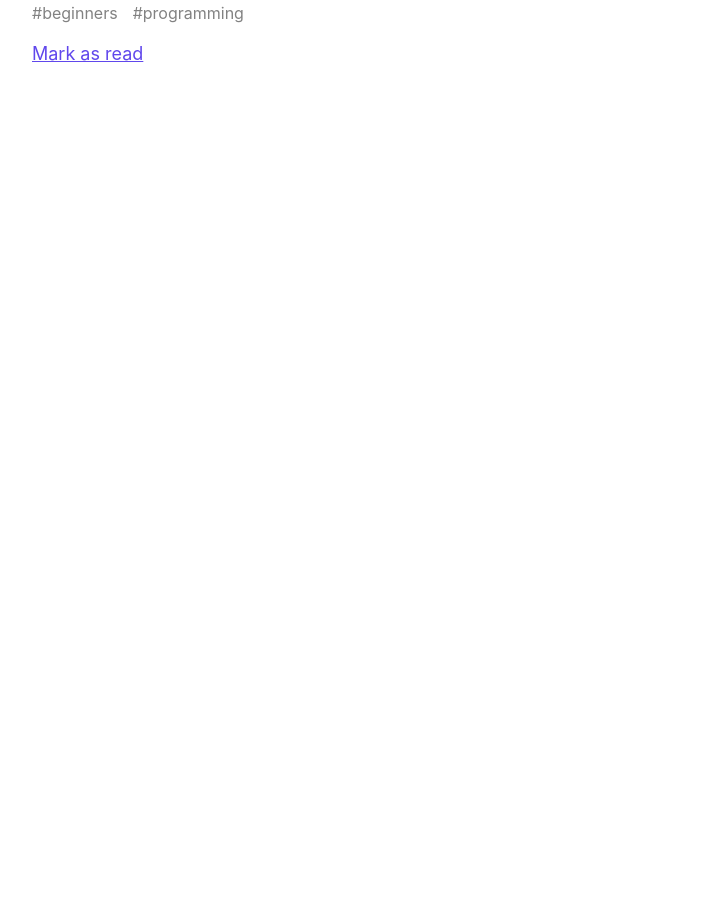
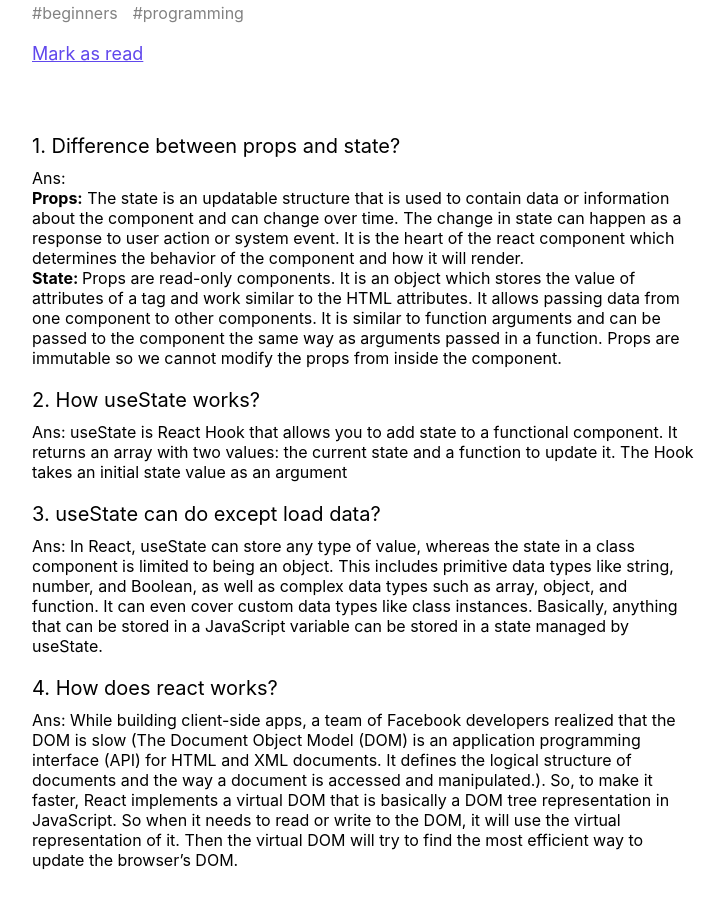
Before and after one commit to HelloAyan/Knowledge-Cafe, a React (Create React App) app: page / in a window 1280 px wide. Shown: the part 2660-3568 px from the top of the page, without its empty margins (96-820 px from the left). Before the commit the page ends 2834 px from the top, so only its background shows below. Built offline with nearby package versions, Linux system fonts and the light colour scheme.

Commit message:
Added 4 question answer

```diff
--- a/src/Components/Body/BodyContent.js
+++ b/src/Components/Body/BodyContent.js
@@ -2,6 +2,7 @@ import React, { useState, useEffect } from 'react'
 import Styles from '../Body/Body.module.css';
 import Blog from '../Blog/Blog';
 import Bookmark from '../Bookmark/Bookmark';
+import Question from '../Question/Question';
 
 const BodyContent = () => {
     const [blogInfo, setBlogInfo] = useState([]);
@@ -17,6 +18,7 @@ const BodyContent = () => {
             <div className={Styles.leftPart}>
 
                 <Blog blogInfo={blogInfo} ></Blog>
+                <Question />
             </div>
             <div className={Styles.rightPart}>
                 <Bookmark blogInfo={blogInfo} />
--- a/src/Components/Menu/Menu.module.css
+++ b/src/Components/Menu/Menu.module.css
@@ -13,4 +13,8 @@ hr {
 
 /* Responsive Part Start */
 
-@media screen {}
+@media screen and (max-width: 576px) {
+    .knowledgeFont {
+        font-size: 25px;
+    }
+}
--- /dev/null
+++ b/src/Components/Question/Question.js
@@ -0,0 +1,34 @@
+import React from 'react';
+import Styles from '../Question/Question.module.css';
+
+const Question = () => {
+    return (
+        <div className={Styles.mainContainer}>
+            <div>
+                <div className={Styles.question}>1. Difference  between props and state?</div>
+                <div className={Styles.answer}> Ans:
+                    <div> <strong>  Props:</strong> The state is an updatable structure that is used to contain data or information about the component and can change over time. The change in state can happen as a response to user action or system event. It is the heart of the react component which determines the behavior of the component and how it will render.  </div> </div>
+                <div> <strong>State: </strong> Props are read-only components. It is an object which stores the value of attributes of a tag and work similar to the HTML attributes. It allows passing data from one component to other components. It is similar to function arguments and can be passed to the component the same way as arguments passed in a function. Props are immutable so we cannot modify the props from inside the component. </div>
+            </div>
+
+            <div>
+                <div className={Styles.question}>2. How useState works?</div>
+                <div className={Styles.answer}>Ans: useState is React Hook that allows you to add state to a functional component. It returns an array with two values: the current state and a function to update it. The Hook takes an initial state value as an argument </div>
+            </div>
+
+            <div>
+                <div className={Styles.question}>3. useState can do except load data?</div>
+                <div className={Styles.answer}>Ans:
+                    In React, useState can store any type of value, whereas the state in a class component is limited to being an object. This includes primitive data types like string, number, and Boolean, as well as complex data types such as array, object, and function. It can even cover custom data types like class instances.
+                    Basically, anything that can be stored in a JavaScript variable can be stored in a state managed by useState. </div>
+            </div>
+            <div>
+                <div className={Styles.question}>4. How  does react works?</div>
+                <div className={Styles.answer}>Ans: While building client-side apps, a team of Facebook developers realized that the DOM is slow (The Document Object Model (DOM) is an application programming interface (API) for HTML and XML documents. It defines the logical structure of documents and the way a document is accessed and manipulated.). So, to make it faster, React implements a virtual DOM that is basically a DOM tree representation in JavaScript. So when it needs to read or write to the DOM, it will use the virtual representation of it. Then the virtual DOM will try to find the most efficient way to update the browser’s DOM. </div>
+            </div>
+
+        </div>
+    )
+}
+
+export default Question;
--- /dev/null
+++ b/src/Components/Question/Question.module.css
@@ -0,0 +1,14 @@
+.mainContainer {
+    margin-top: 50px;
+}
+
+.question {
+    font-size: 20px;
+    font-weight: 400;
+    margin-bottom: 10px;
+    margin-top: 20px;
+}
+
+.answer {
+    font-size: 16px;
+}
```
